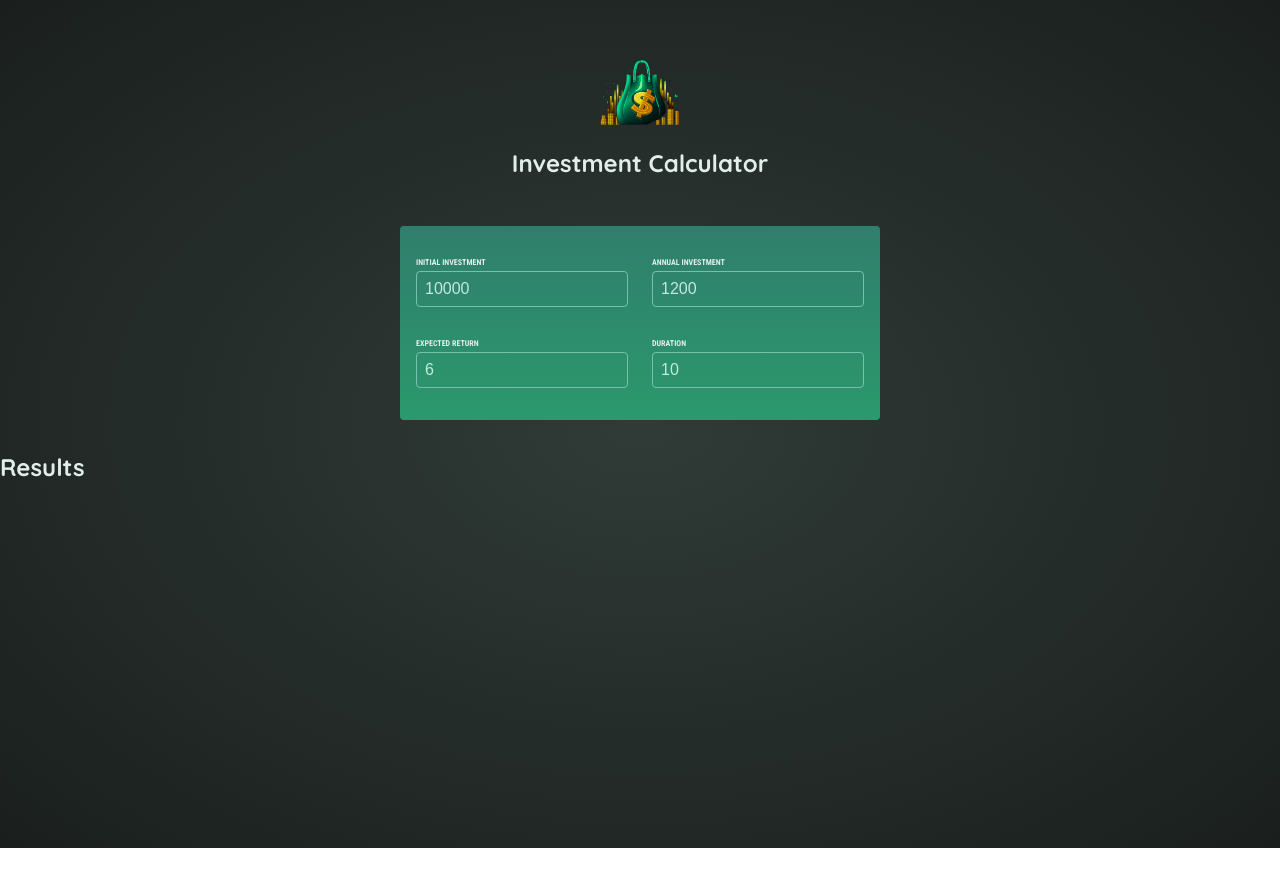
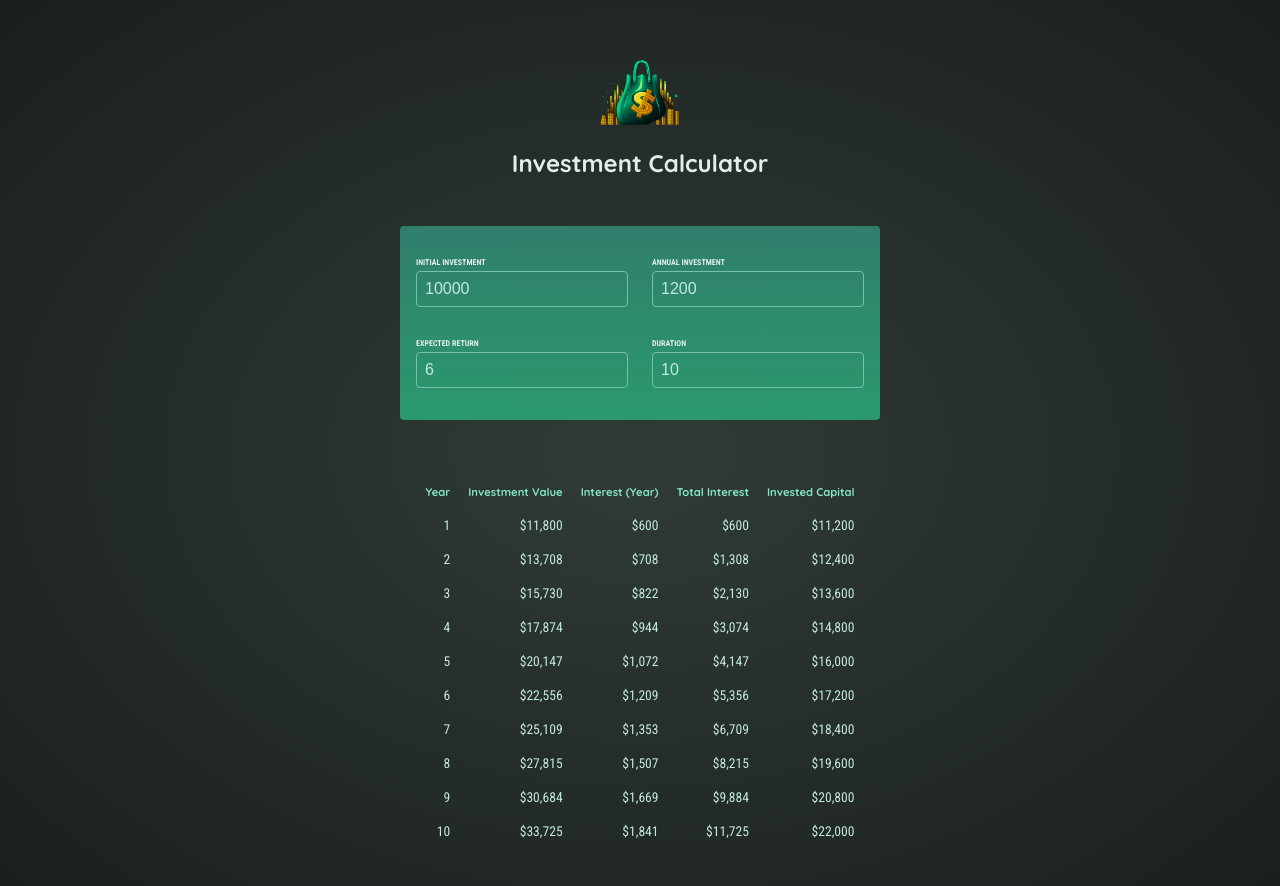
Before and after one commit to cravsky/investment-calc, a React (Vite) app: page / in a window 1280 px wide. Shown: the top 886 px of the page. Before the commit the page ends 848 px from the top, so only its background shows below. Built offline with nearby package versions, Linux system fonts and the light colour scheme.

Commit message:
Results table

```diff
--- a/src/components/Results.jsx
+++ b/src/components/Results.jsx
@@ -1,12 +1,48 @@
-import {calculateInvestmentResults} from '../util/investment.js'
+import { calculateInvestmentResults } from '../util/investment.js'
+import { formatter } from '../util/investment.js'
+
 export default function Results({ input }) {
 
     const results = calculateInvestmentResults(input)
-    console.log(results)
+    const initialInvestment =
+        results[0].valueEndOfYear -
+        results[0].interest -
+        results[0].annualInvestment // calulating missing table data
 
     return (
+        <table id="result">
+            <thead>
+                <tr>
+                    <th>Year</th>
+                    <th>Investment Value</th>
+                    <th>Interest (Year)</th>
+                    <th>Total Interest</th>
+                    <th>Invested Capital</th>
+                </tr>
+            </thead>
+            <tbody>
+                {results.map((annualData) => {
+                    // calculating missing data
+                    const totalInterest =
+                        annualData.valueEndOfYear -
+                        annualData.annualInvestment * annualData.year -
+                        initialInvestment;
 
-            <h2>Results</h2>
+                    const totalAmountInvested = annualData.valueEndOfYear - totalInterest;
+
+                    return (
+                        <tr key={annualData.year}>
+                            <td>{annualData.year}</td>
+                            <td>{formatter.format(annualData.valueEndOfYear)}</td>
+                            <td>{formatter.format(annualData.interest)}</td>
+                            <td>{formatter.format(totalInterest)}</td>
+                            <td>{formatter.format(totalAmountInvested)}</td>
+                        </tr>
+                    )
+                })}
+            </tbody>
+        </table>
+
 
     );
 }
```
